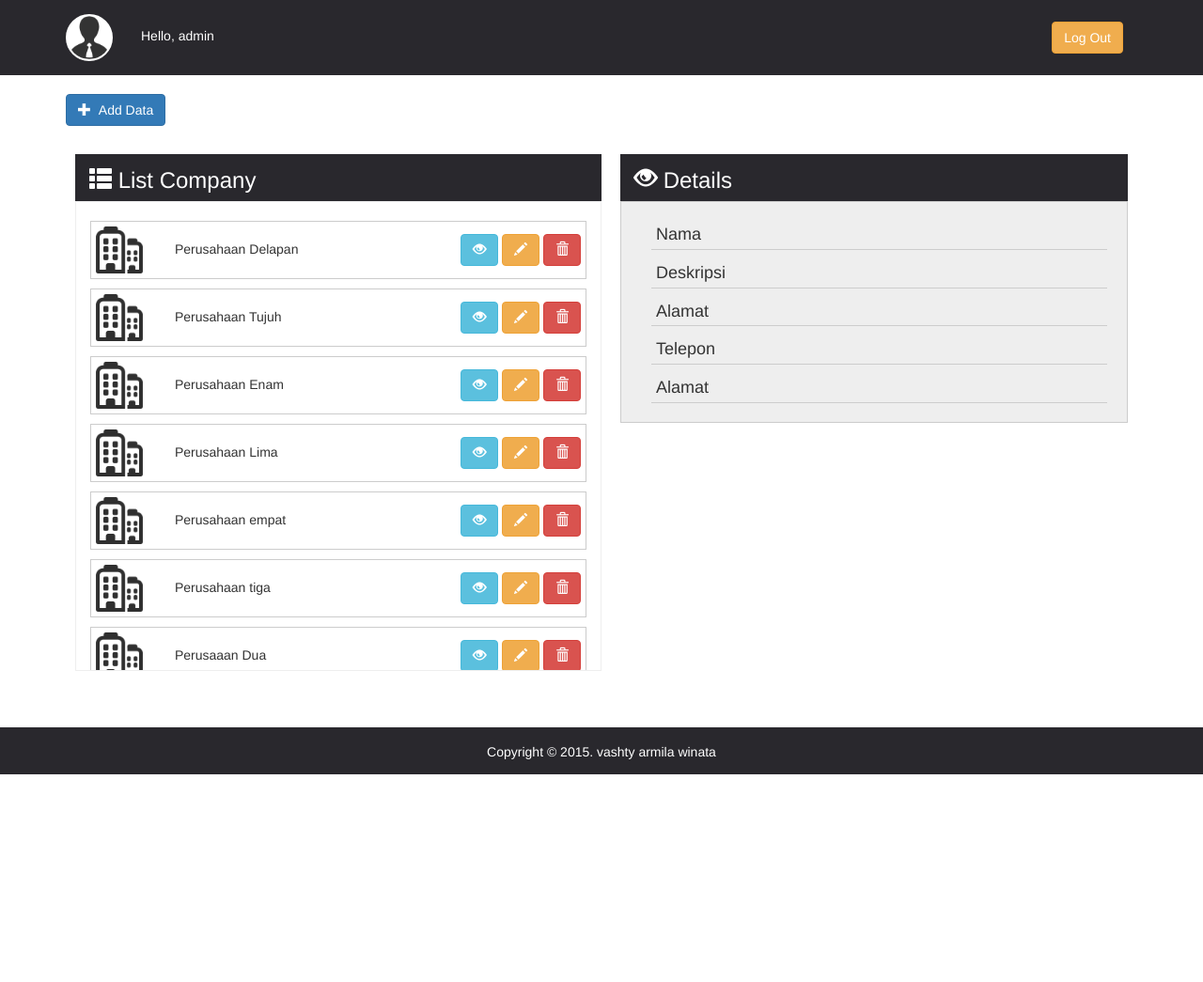
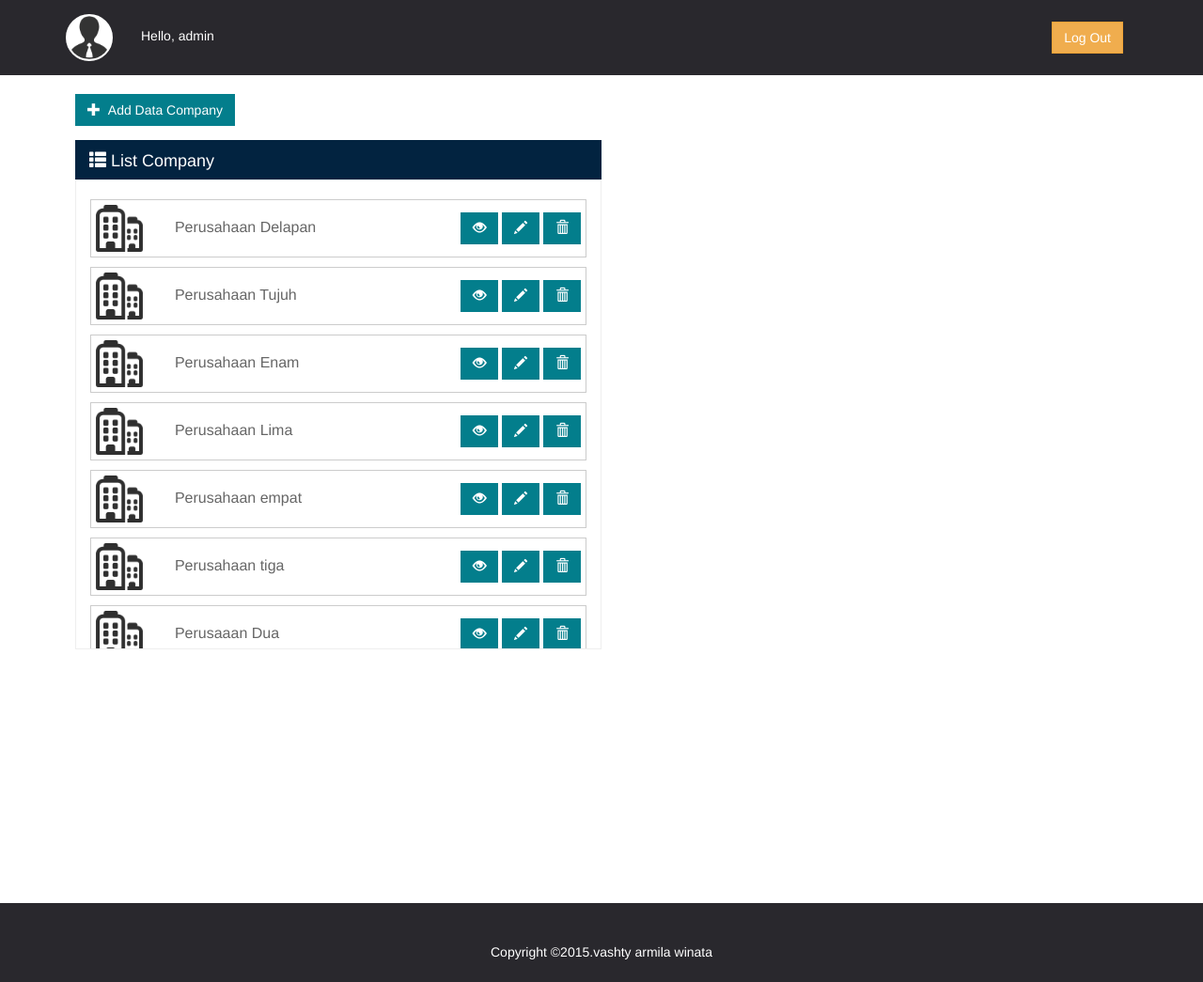
Before and after one commit to ariestiyansyah/company-database, a PHP site: page /home.php in a window 1280 px wide. Shown: the whole page at 94% size. Before the commit the page ends 824 px from the top, so only its background shows below. Run offline with PHP 8.4, Linux system fonts and the light colour scheme; a user stored in the database is signed in; data comes from the database, SQL or seed files in the repository; some web fonts are replaced.

Commit message:
last
last update

```diff
--- a/perusahaan/assets/css/style2.css
+++ b/perusahaan/assets/css/style2.css
@@ -1,40 +1,37 @@
 body::-webkit-scrollbar {
         width: 6px;
     }
-
-
-    /* Let's get this party started */
     ::-webkit-scrollbar {
         width: 3px;
     }
-
     /* Track */
     ::-webkit-scrollbar-track {
        background: #ccc;
-/*        -webkit-box-shadow: inset 0 0 3px rgba(0,0,0,0.3);
-        -webkit-border-radius: 10px;
-        border-radius: 10px;*/
+
     }
-
     /* Handle */
     ::-webkit-scrollbar-thumb {
-/*        -webkit-border-radius: 10px;
-        border-radius: 10px;*/
-        background:#337ab7;
+        background:#037E8C;
     }
     ::-webkit-scrollbar-thumb:window-inactive {
         background: #ddd;
     }
 
-
-
-
-
+* {
+	margin: 0;
+}
+html, body {
+	height: 100%;
+}
+#wrap{
+	min-height: 100%;
+    height: auto !important;
+    height: 100%;
+    /* Negative indent footer by it's height */
+    margin: 0 auto -60px;
+}
 body#log{
 	background-color: #29282D;
-}
-.container{
-	/*background-color: #29282D;*/
 }
 h1#title-log{
 	color: #fff;
@@ -67,24 +64,49 @@ div#title-hello{
 button#login{
 	margin-top: 21px;
 }
+button#button-primary{
+	margin-left: 10px;
+	background-color: #037E8C;
+	border: 1px solid transparent;
+	border-radius: 0;
+}
+button#button-primary:hover{
+	opacity: 0.9;
+}
+button#button-primary-s{
+	background-color: #037E8C;
+	border: 1px solid transparent;
+	border-radius: 0;
+}
+button#button-primary-s:hover{
+	opacity: 0.9;
+}
 div#add-comp{
 	margin-top: 22px;
-	/*width: 100%;*/
 	border:1px solid #eee;
-	/*background-color: #eee;*/
 }
 div#addform{
-	margin-top: -10px;
-	border: solid 1px #eee;
+	margin-top: 0px;
+	border: solid 1px #ccc;
+	margin-left: 20px;
+	width: 540px;
+	background-color: #eee;
 }
 form#add{
 	margin-top: 15px;
 }
 textarea#textarea{
 	max-width: 918px;
+	border-radius: 0;
 }
 textarea#textarea2{
 	max-width: 427px;
+	border-radius: 0;
+}
+#textarea:focus ,#textarea2:focus{
+	border-color: #2B96D9;
+	box-shadow: none;
+	border-radius: 0;
 }
 label#label-add{
 	text-align: left;
@@ -92,8 +114,6 @@ label#label-add{
 }
 div#retrieve{
 	margin-top: 20px;
-	/*border: solid 1px #eee;*/
-	/*background-color: #eee;*/
 	padding: 10px;
 	min-height: 400px;
 }
@@ -108,57 +128,50 @@ ul#data li{
 	padding: 5px;
 	border: solid 1px #ccc;
 	margin-bottom: 10px;
-	/*float: left;*/
 }
 ul#data li:hover{
 	background-color: #eee;
 }
 ul#data li img{
 	display: inline;
-	/*width: 100px;
-	height: 50px;*/
 }
 ul#data li h5{
 	display: inline;
 	margin-left: 30px;
-	/*float: left;*/
+	color: #666;
+	font-size: 16px;
 }
-
 form#button-edit{
 	float: right;margin-top: 8px;display: inline;
 }
-
-/*div#col-detail{
-	border: 1px solid #eee;
-}
-div#col-detail img{
-	width: 400px;
-	height: 300px;
-}*/
 button#logout{
 	margin-top: 23px;
+	border-radius: 0;
 }
 div#retrievelagi{
 	padding: 10px;
-
-	margin-top: 20px;
+	margin-top: 5px;
 	height: auto;
 }
 #title-list{
 	margin-top: 0px;
-	background-color: #29282D;
+	background-color: #022340;
 	color: #fff;
 	width: 560px;
 	margin-left: 0px;
-	height: 50px;
+	height: 42px;
 }
 #title-list h3{
 	margin-top: 12px;
 }
 #title-add{
-	background-color: #29282D;
+	background-color: #022340;
 	color: #fff;
 	padding: 10px;
+	margin-top: -43px;
+	margin-left: -16px;
+	width: 540px;
+	height: 42px;
 }
 #list{
 	border: solid 1px #eee;
@@ -191,20 +204,46 @@ div#title-select{
 	background-color: #29282D;
 	color: #fff;
 	height: 50px;
+	margin-top: -53px;
+	margin-left: -11px;
+	width: 540px;
+	background-color: #022340;
+	color: #fff;
+	height: 42px;
 }
-div#title-select h3{
-	margin-top: 12px;
+div#title-select h4{
+	margin-left: 5px;
 }
 img#admin{
 	background-color: #fff;
 	border-radius: 100%;
 	border: solid 2px #fff;
 }
+/*footer*/
+/*footer{background-color:#1F81B8;color: #AEAEAC; }
+footer.spacer{padding: 3em 0;}*/
+/*footer*/
 footer{
 	background-color: #29282D;
 	color: #fff;
 	height: 50px;
 	border: none;
 	border-radius: 0px;
-	margin-top: 50px;
+	margin-top: 100px;
+	width: 100%;
 }
+footer.spacer {
+	padding: 3em 0;
+}
+#input-form{
+	border-radius: 0;
+}
+#input-form:focus{
+	border-color: #2B96D9;
+	box-shadow: none;
+	border-radius: 0;
+}
+p#content-detail{
+	margin-left: 5px;
+	color: #666;
+}
--- a/perusahaan/home.php
+++ b/perusahaan/home.php
@@ -15,24 +15,24 @@
 <!DOCTYPE html>
 <html ng-app="companyApp">
 <head>
-	<meta charset="UTF-8">
+	<meta charset="UTF-8" name="viewport" content="width=device-width, initial-scale=1">
 	<title>Home</title>
 
 	<link rel="stylesheet" type="text/css" href="assets/css/bootstrap.min.css">
 	<link rel="stylesheet" type="text/css" href="assets/css/style2.css">
-	<link rel="stylesheet" type="text/css" href="assets/css/cssfamilyfont.css">
+	<link rel="stylesheet" type="text/css" href="assets/css/normalize.css">
+
+
 	<script src="assets/angular.min.js"></script>
 	<script src="script/app.js"></script>
 </head>
 <body ng-controller="dataController as dat">
+<div id="wrap">
 	<header class="navbar  navbar-default" role="navigation" id="header">
-		<!-- <nav class="navbar  navbar-default" role="navigation"> -->
 		  <div class="container">
-		    <!-- Brand and toggle get grouped for better mobile display -->
 		    <div class="navbar-header">
 		      <a class="navbar-brand" href="index.php"><img src="assets/images/administrator.png"  alt="holiday crown" height="50" width="50" id="admin"></a>
 		    </div><!-- end  navbar-header-->
-		    <!-- Collect the nav links, forms, and other content for toggling -->
 		    <div class="collapse navbar-collapse navbar-left" id="title-hello">
 		    	<h5 >Hello, <?php echo $_SESSION['username']; ?></h5>
 		    </div><!-- end collapse navbar-collapse navbar-left -->
@@ -43,72 +43,28 @@
 		    	</form>
 		    </div><!-- end collapse navbar-collapse navbar-right-->
 		  </div><!-- container -->
-		<!-- </nav> -->
 	</header>
 
-	<div class="container" >
-		<button class="btn btn-primary" ng-click="toggle()" >
-			<i class="glyphicon  glyphicon-plus"></i> &nbsp;Add Data
+	<div class="container " >
+		<button class="btn btn-primary" ng-click="dat.selectTab(3,0,0,0,0,0,0)" id="button-primary" >
+			<i class="glyphicon  glyphicon-plus"></i> &nbsp;Add Data Company
 		</button>
-		<div ng-hide="myadd">
-		<h3 id="title-add">Add New Company</h3>
-		<div class="col-md-12" id="addform" >
-			<form class="form-horizontal" id="add" >
-				<div class="form-group">
-					<label class="col-sm-2 control-label" id="label-add">Nama Perusahaan</label>
-					<div class="col-sm-10">
-						<input type="text" class="form-control" ng-model="inputNama">
-					</div>
-				</div><!-- end form-group -->
-				<div class="form-group">
-					<label class="col-sm-2 control-label" id="label-add">Deskripsi</label>
-					<div class="col-sm-10">
-						<textarea class="form-control" id="textarea" ng-model="inputDeskripsi"></textarea>
-					</div>
-				</div><!-- end form-group -->
-				<div class="form-group">
-					<label class="col-sm-2 control-label" id="label-add">Alamat</label>
-					<div class="col-sm-10">
-						<textarea class="form-control" id="textarea" ng-model="inputAlamat"></textarea>
-					</div>
-				</div><!-- end form-group -->
-				<div class="form-group">
-					<label class="col-sm-2 control-label" id="label-add">Telepon</label>
-					<div class="col-sm-10">
-						<input type="text" class="form-control" ng-model="inputTelepon">
-					</div>
-				</div><!-- end form-group -->
-				<div class="form-group">
-					<label class="col-sm-2 control-label" id="label-add">Email</label>
-					<div class="col-sm-10">
-						<input type="email" class="form-control" ng-model="inputEmail">
-					</div>
-				</div><!-- end form-group -->
-				<div class="form-group">
-					<div class="col-sm-offset-2 col-sm-10">
-						<button type="submit" class="btn btn-primary btn-block" ng-click="addData(inputNama,inputDeskripsi,inputAlamat,inputTelepon,inputEmail)">Add Data</button>
 
-					</div>
-				</div><!-- end form-group -->
-			</form>
-		</div><!-- end col-md-12 -->
-		</div>
 		<div class="col-md-12" id="retrievelagi"  >
-				<div class="col-md-6" id="title-list"><h3><span class="glyphicon glyphicon-th-list"></span>&nbsp;List Company</h3></div>
+				<div class="col-md-6" id="title-list"><h4><span class="glyphicon glyphicon-th-list"></span>&nbsp;List Company</h4></div>
 				<div class="col-md-6" id="list">
-
 					<ul id="data">
 						<li ng-repeat="record in records">
 							<img src="assets/images/company_building.png" class="img-responsive" alt="Responsive image" width="50" height="50">
 							<h5>{{record.nama}}</h5>
 							<form id="button-edit">
-								<a href="" class="btn btn-info" id="details" ng-click="dat.selectTab(2,record.id_company,record.nama,record.deskripsi,record.alamat,record.contact,record.email)">
+								<button id="button-primary-s" class="btn btn-info" id="details" ng-click="dat.selectTab(2,record.id_company,record.nama,record.deskripsi,record.alamat,record.contact,record.email)">
 									<span class="glyphicon glyphicon-eye-open"></span>
-								</a>
-								<button type="submit" class="btn btn-warning" ng-click="dat.selectTab(1,record.id_company,record.nama,record.deskripsi,record.alamat,record.contact,record.email)" >
+								</button>
+								<button id="button-primary-s" type="submit" class="btn btn-warning" ng-click="dat.selectTab(1,record.id_company,record.nama,record.deskripsi,record.alamat,record.contact,record.email)" >
 									<span class="glyphicon glyphicon-pencil" ></span>
 								</button>
-								<button type="submit" class="btn btn-danger" ng-click="deleteData(record.id_company)">
+								<button id="button-primary-s" type="submit" class="btn btn-danger" ng-click="deleteData(record.id_company)">
 									<span class="glyphicon glyphicon-trash"></span>
 								</button>
 							</form>
@@ -117,15 +73,16 @@
 					</ul>
 				</div><!-- end col-md-6 -->
 
-				<!-- untuk update -->
+
+				<!-- show update data -->
 					<div class="col-md-6" ng-show="dat.isSelected(1)" id="updateform">
-						<div class="col-md-6" id="title-select"><h3><span class="glyphicon glyphicon-pencil"></span>&nbsp;Update Data</h3></div>
+						<div class="col-md-6" id="title-select"><h4><span class="glyphicon glyphicon-pencil"></span>&nbsp;Update Data</h4></div>
 						<form class="form-horizontal" >
 							<div class="form-group">
 								<label class="col-sm-2 control-label" id="label-add">Nama Perusahaan</label>
 								<div class="col-sm-10">
 									<input type="hidden"  ng-model="idUp" value="{{idUP}}">
-									<input type="text" class="form-control" ng-model="namaUp" value="{{namaUP}}">
+									<input type="text" class="form-control" ng-model="namaUp" value="{{namaUP}}" id="input-form">
 								</div>
 							</div><!-- end form-group -->
 							<div class="form-group" >
@@ -143,56 +100,102 @@
 							<div class="form-group">
 								<label class="col-sm-2 control-label" id="label-add">Telepon</label>
 								<div class="col-sm-10">
-									<input type="text" class="form-control" ng-model="teleponUp" value="{{teleponUp}}">
+									<input type="text" class="form-control" ng-model="teleponUp" value="{{teleponUp}}" id="input-form">
 								</div>
 							</div><!-- end form-group -->
 							<div class="form-group">
 								<label class="col-sm-2 control-label" id="label-add">Email</label>
 								<div class="col-sm-10">
-									<input type="email" class="form-control" ng-model="emailUp" value="{{emailUp}}">
+									<input type="email" class="form-control" ng-model="emailUp" value="{{emailUp}}" id="input-form">
 								</div>
 							</div><!-- end form-group -->
 							<div class="form-group">
 								<div class="col-sm-offset-2 col-sm-10">
-									<button type="submit" class="btn btn-primary btn-block" ng-click="updateData(idUp,namaUp,deskripsiUp,alamatUp,teleponUp,emailUp)" >Save</button>
+									<button type="submit" id="button-primary-s" class="btn btn-primary btn-block" ng-click="updateData(idUp,namaUp,deskripsiUp,alamatUp,teleponUp,emailUp)" >Save</button>
 								</div>
 							</div><!-- end form-group -->
 						</form><!-- end form update -->
+						<div class="alert alert-success" role="alert" ng-show="updatesuccess"><p><span class="glyphicon glyphicon-ok " ></span>&nbsp;Data successfully updated</p></div>
 					</div><!-- end col-md-6 -->
+
+					<!-- show details -->
 					<div class="col-md-6" ng-show="dat.isSelected(2)" id="updateform">
-						<div class="col-md-6" id="title-select"><h3><span class="glyphicon glyphicon-eye-open"></span>&nbsp;Details</h3></div>
+						<div class="col-md-6" id="title-select"><h4><span class="glyphicon glyphicon-eye-open"></span>&nbsp;&nbsp;Details</h4></div>
 						<ul id="details">
 							<li>
-								<h4>Nama</h4><p>{{namaUp}}</p>
+								<h4>Nama</h4><p id="content-detail">{{namaUp}}</p>
 							</li>
 							<li>
-								<h4>Deskripsi</h4><p>{{deskripsiUp}}</p>
+								<h4>Deskripsi</h4><p id="content-detail">{{deskripsiUp}}</p>
 							</li>
 							<li>
-								<h4>Alamat</h4><p>{{alamatUp}}</p>
+								<h4>Alamat</h4><p id="content-detail">{{alamatUp}}</p>
 							</li>
 							<li>
-								<h4>Telepon</h4><p>{{teleponUp}}</p>
+								<h4>Telepon</h4><p id="content-detail">{{teleponUp}}</p>
 							</li>
 							<li>
-								<h4>Alamat</h4><p>{{emailUp}}</p>
+								<h4>Alamat</h4><p id="content-detail">{{emailUp}}</p>
 							</li>
 						</ul>
 					</div> <!-- end col-md-6 -->
 
+					<!-- show add data -->
+					<div ng-show="dat.isSelected(3)">
+					<div class="col-md-6" id="addform" >
+						<h4  id="title-add"><span class="glyphicon glyphicon-plus"></span>&nbsp;Add New Company</h4>
+						<form class="form-horizontal" id="add" >
+							<div class="form-group">
+								<label class="col-sm-2 control-label" id="label-add">Nama Perusahaan</label>
+								<div class="col-sm-10">
+									<input type="text" class="form-control" ng-model="inputNama" id="input-form">
+								</div>
+							</div><!-- end form-group -->
+							<div class="form-group">
+								<label class="col-sm-2 control-label" id="label-add">Deskripsi</label>
+								<div class="col-sm-10">
+									<textarea class="form-control" id="textarea" ng-model="inputDeskripsi" ></textarea>
+								</div>
+							</div><!-- end form-group -->
+							<div class="form-group">
+								<label class="col-sm-2 control-label" id="label-add">Alamat</label>
+								<div class="col-sm-10">
+									<textarea class="form-control" id="textarea" ng-model="inputAlamat" ></textarea>
+								</div>
+							</div><!-- end form-group -->
+							<div class="form-group">
+								<label class="col-sm-2 control-label" id="label-add">Telepon</label>
+								<div class="col-sm-10">
+									<input type="text" class="form-control" ng-model="inputTelepon" id="input-form">
+								</div>
+							</div><!-- end form-group -->
+							<div class="form-group">
+								<label class="col-sm-2 control-label" id="label-add">Email</label>
+								<div class="col-sm-10">
+									<input type="email" class="form-control" ng-model="inputEmail" id="input-form">
+								</div>
+							</div><!-- end form-group -->
+							<div class="form-group">
+								<div class="col-sm-offset-2 col-sm-10">
+									<button type="submit" id="button-primary-s" class="btn btn-primary btn-block" ng-click="addData(inputNama,inputDeskripsi,inputAlamat,inputTelepon,inputEmail)">Add Data</button>
+
+								</div>
+							</div><!-- end form-group -->
+						</form>
+						<div class="alert alert-success" role="alert" ng-show="addsuccess"><p><span class="glyphicon glyphicon-ok " ></span>&nbsp;Data successfully added</p></div>
+					</div><!-- end col-md-6 -->
+				</div><!-- end add data -->
 
 		</div><!-- end retrieve -->
 
 
 
 	</div><!-- end container -->
-	<footer>
-		<div class="container">
-				<div class="text-center copyright" style="margin-top:16px;">Copyright © 2015. vashty armila winata</div>
-		</div>
+	</div><!-- wrap -->
+	<footer class="spacer">
+        <div class="text-center copyright">Copyright ©2015.vashty armila winata</div>
+	</footer>
 
-
-	</footer>
 <!-- script -->
 
 
--- a/perusahaan/script/app.js
+++ b/perusahaan/script/app.js
@@ -3,9 +3,10 @@ app.controller('dataController', function($scope, $http) {
 
 
     //update data
-    this.tab = 2;
     this.selectTab = function(setTab,setId,setNama,setDeskripsi,setAlamat,setContact,setEmail){
        this.tab = setTab;
+       $scope.updatesuccess = false;
+       $scope.addsuccess = false;
 
        $scope.idUp=setId;
        $scope.namaUp=setNama;
@@ -23,10 +24,10 @@ app.controller('dataController', function($scope, $http) {
         $http.post("module/updateData.php?id="+setId+"&"+"nama="+setNama+"&"+"deskripsi="+setDeskripsi+"&"+"alamat="+setAlamat+"&"+"telepon="+setContact+"&"+"email="+setEmail).success(function(data){
           $http.post('module/getData.php').success(function(data){
             $scope.records = data;
+
           });
+          $scope.updatesuccess = true;
         });
-        //selectTab(2);
-
     };
 
 
@@ -35,11 +36,6 @@ app.controller('dataController', function($scope, $http) {
   		$scope.records = data;
   	});
 
-	//show form input data
-    $scope.myadd = true;
-    $scope.toggle = function() {
-        $scope.myadd = !$scope.myadd;
-    };
 
     //  add data
     $scope.addData = function (inputNama,inputDeskripsi,inputAlamat,inputTelepon,inputEmail) {
@@ -52,6 +48,8 @@ app.controller('dataController', function($scope, $http) {
     		  $scope.inputAlamat = "";
     		  $scope.inputTelepon = "";
     		  $scope.inputEmail = "";
+
+          $scope.addsuccess = true;
 	    });
 
   	};
@@ -65,8 +63,4 @@ app.controller('dataController', function($scope, $http) {
   		});
   	};
 
-
-
-
-
 });
```
Also changed, not shown: perusahaan/index.php (+4 -6 lines), perusahaan/assets/css/normalize.css (added), perusahaan/readme.txt. Lines whose indentation alone changed are shown as unchanged.
